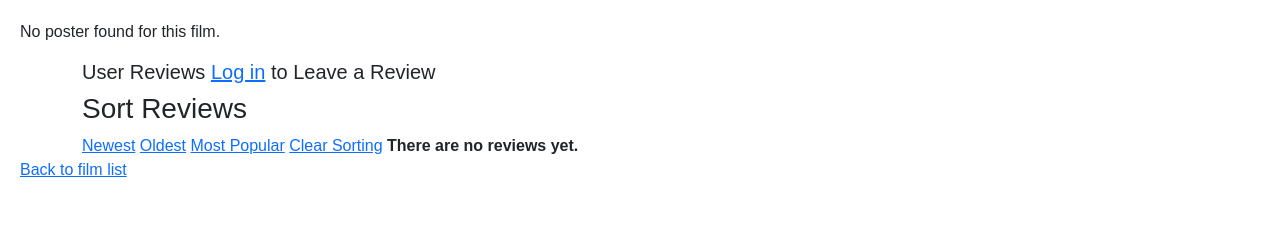
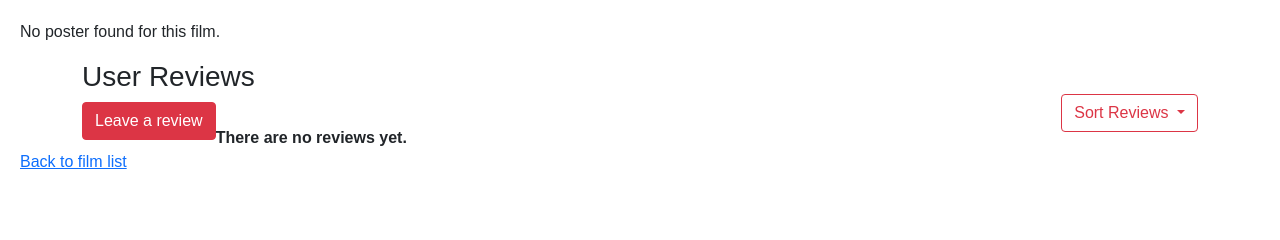
Before and after one commit to 3010468m/PopcornBucket, a Django app: template templates/popcornbucket/film_detail.html in a window 1280 px wide. Shown: the part 238-478 px from the top of the page. Run offline with Django 3.2, Linux system fonts and the light colour scheme; the template is opened without the code that fills it, so the values that code supplies are empty.

Commit message:
sort review dropdown added

```diff
--- a/templates/popcornbucket/film_detail.html
+++ b/templates/popcornbucket/film_detail.html
@@ -18,22 +18,27 @@
 
     <div class ="container">
 
-        <h5>User Reviews
-        {% if request.user.is_authenticated %}
-            <a href="{% url 'write_review' film.id %}"><button type="button" button class="btn btn-danger">Leave a review</button></a>
-        {% else %}
-            <a href="{% url 'login' %}">Log in</a> to Leave a Review<br>
-        {% endif %}
+        <h3>User Reviews
+        <!--dropdown sorting options-->
+        <div class="dropdown show">
+            <a class="btn btn-outline-danger dropdown-toggle float-end" href="#" role="button" id="dropdownMenuLink" data-bs-toggle="dropdown" aria-haspopup="true" aria-expanded="false">
+                Sort Reviews
+            </a>
+            <div class="dropdown-menu" aria-labelledby="dropdownMenuLink">
+                <a class="dropdown-item" href="{% url 'film_detail' film.id %}?sort=newest">Newest</a>
+                <a class="dropdown-item" href="{% url 'film_detail' film.id %}?sort=oldest">Oldest</a>
+                <a class="dropdown-item" href="{% url 'film_detail' film.id %}?sort=most_popular">Most Popular</a>
+            </div>
+        </div>
         </h3>
-        <h3>Sort Reviews</h5>
-        <a href="{% url 'film_detail' film.id %}?sort=newest">Newest</a>
-        <a href="{% url 'film_detail' film.id %}?sort=oldest">Oldest</a>
-        <a href="{% url 'film_detail' film.id %}?sort=most_popular">Most Popular</a>
-        <a href="{% url 'film_detail' film.id %}">Clear Sorting</a>
+
+        <a href="{% url 'write_review' film.id %}"><button type="button" button class="btn btn-danger float-start">Leave a review</button></a>
+
+        <br>
+
         {% if reviews %}
             <ul>
                 {% for review in reviews %}
-
                 <div class="container">
                     <img src="{% static 'images/no_pfp.jpg' %}" alt="Avatar" style="width:90px">
                     <p class="text-decoration-underline"><span>{{ review.user }}</span> {{ review.rating }}</p>
```
Also changed, not shown: templates/popcornbucket/write_review.html (+4 -4 lines).
